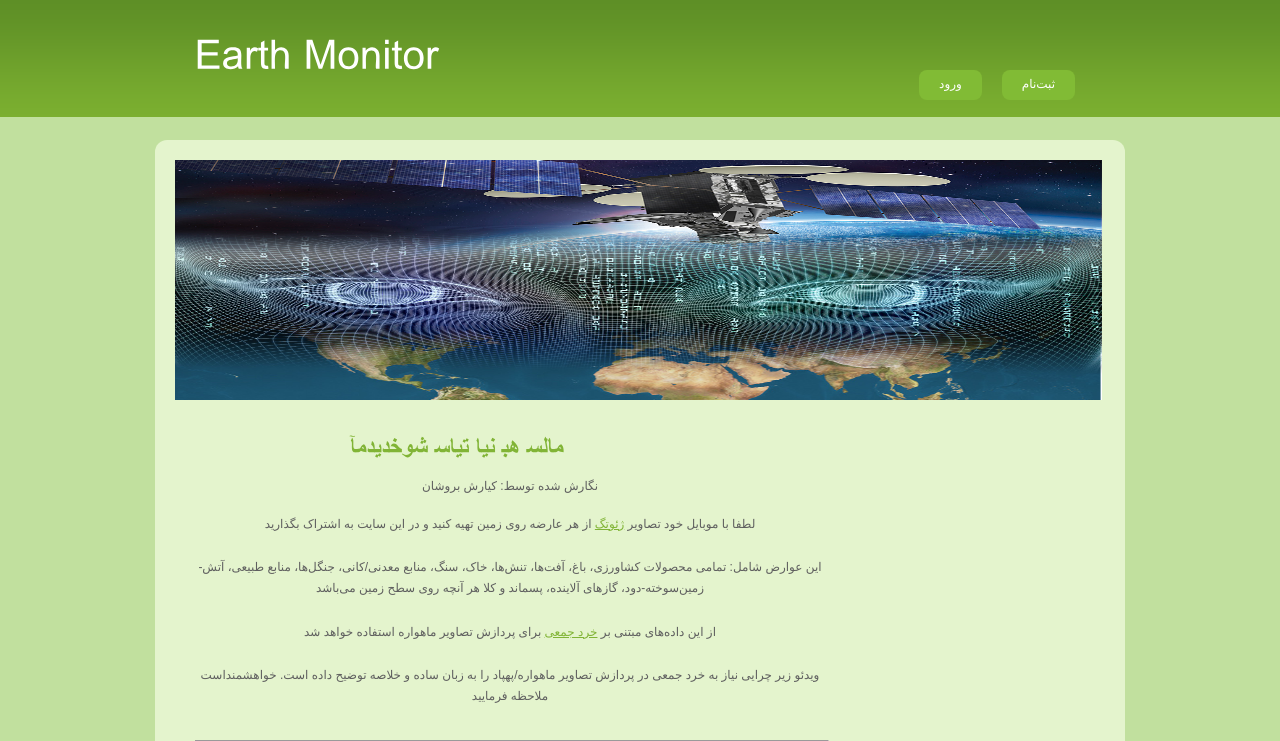
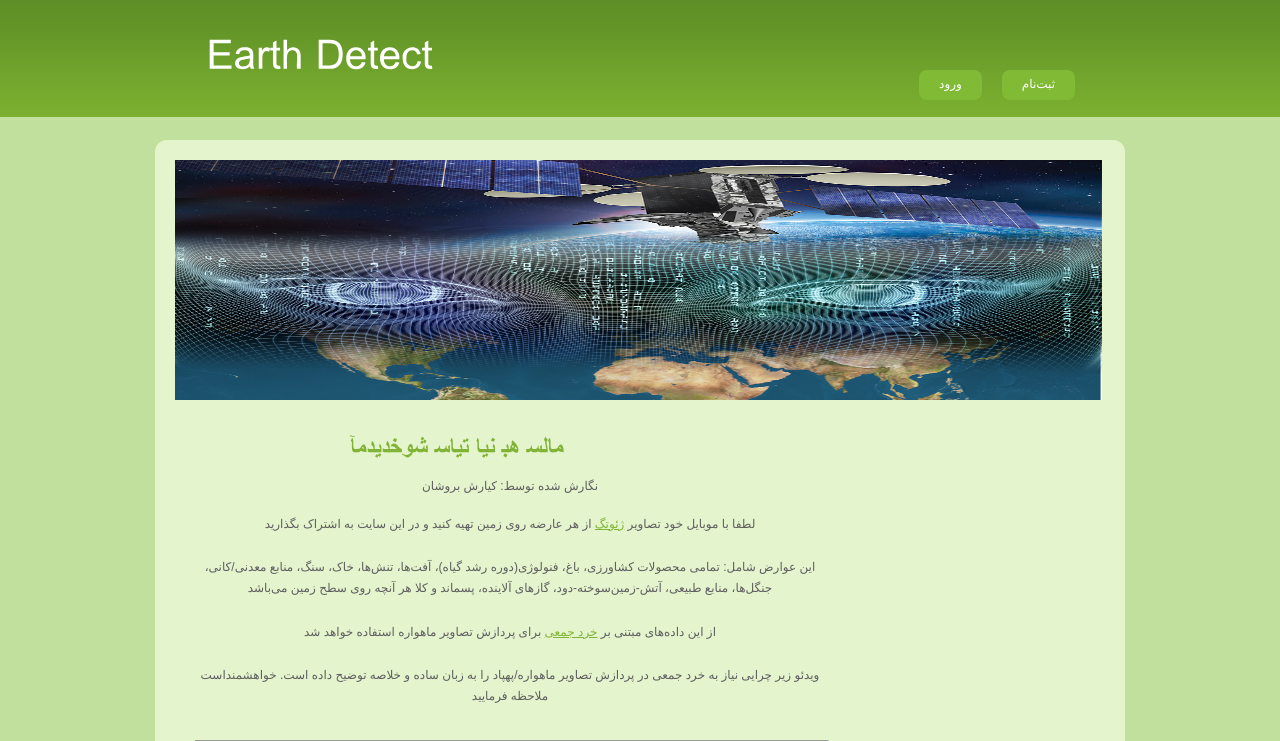
Before and after one commit to kiarash-borooshan/EarthDetect, a Django app: page / in a window 1280 px wide. Shown: the top 741 px of the page. Run offline with Django 5.2, Linux system fonts and the light colour scheme; grey boxes are pictures that could not be loaded.

Commit message:
first page modified

```diff
--- a/templates/dataGather/index.html
+++ b/templates/dataGather/index.html
@@ -19,7 +19,7 @@
       <a href="https://support.google.com/photos/answer/6153599?hl=en&co=GENIE.Platform%3DAndroid">ژئوتگ</a>
       از هر عارضه روی زمین تهیه کنید و در این سایت به اشتراک بگذارید
       <br><br>
-      این عوارض شامل: تمامی محصولات کشاورزی، باغ، آفت‌ها، تنش‌ها، خاک، سنگ، منابع معدنی/کانی،
+      این عوارض شامل: تمامی محصولات کشاورزی، باغ، فنولوژی(دوره رشد گیاه)، آفت‌ها، تنش‌ها، خاک، سنگ، منابع معدنی/کانی،
       جنگل‌ها، منابع طبیعی، آتش-زمین‌سوخته-دود، گازهای آلاینده، پسماند و کلا هر آنچه روی سطح زمین می‌باشد
       <br><br>
       از این داده‌های مبتنی بر
--- a/templates/partial/footer.html
+++ b/templates/partial/footer.html
@@ -9,9 +9,11 @@
 <!--        <li><a href="contact.html">Contacts</a></li>-->
 <!--      </ul>-->
         <br>
+        <center>
         <p>
-            برنامه‌نویس بک‌اند: کیارش بروششان
+            برنامه‌نویس بک‌اند: کیارش بروشان
         </p>
+        </center>
 
       <div class="clr"></div>
     </div>
--- a/templates/partial/header_navBar.html
+++ b/templates/partial/header_navBar.html
@@ -1,7 +1,7 @@
 <div class="header">
     <div class="header_resize">
           <div class="logo">
-            <h1><a href="{% url 'dataGather:index' %}">Earth Monitor</a></h1>
+            <h1><a href="{% url 'dataGather:index' %}"> Earth Detect </a></h1>
           </div>
           <div class="menu_nav">
 
```
Also changed, not shown: 1 other file.
